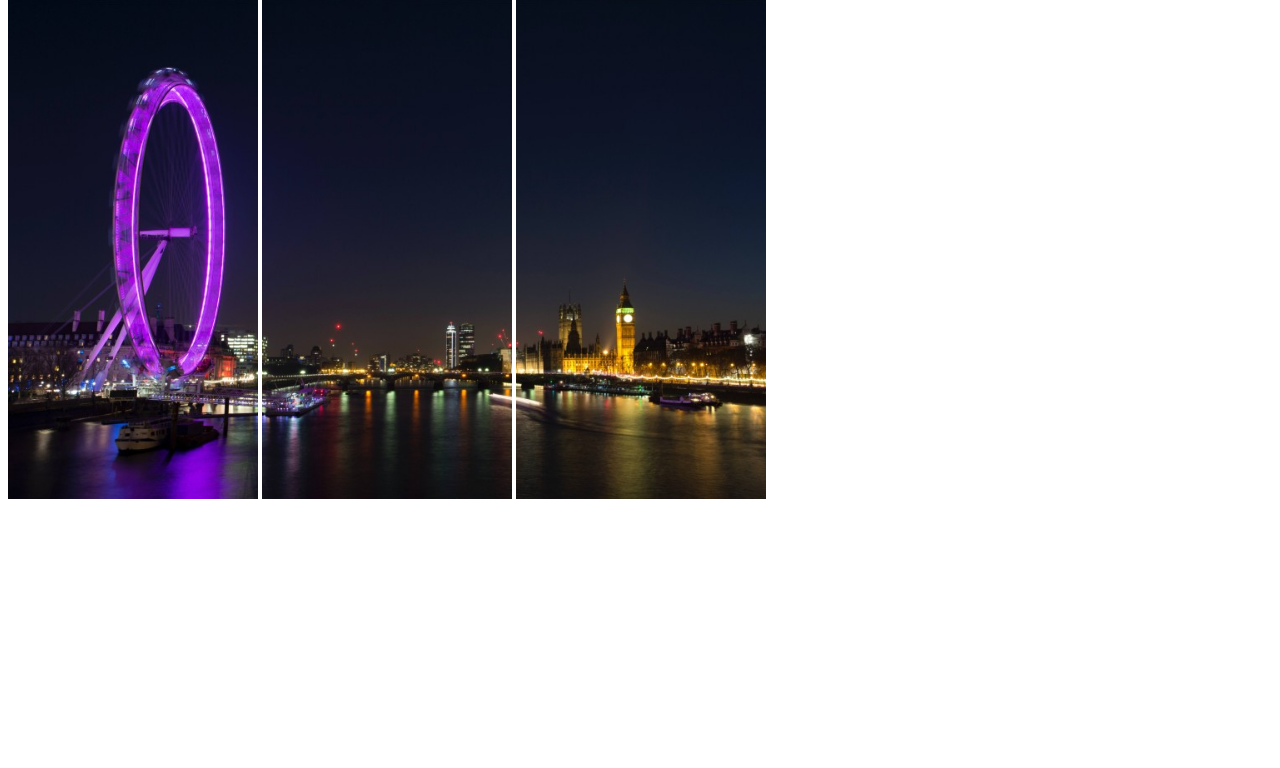
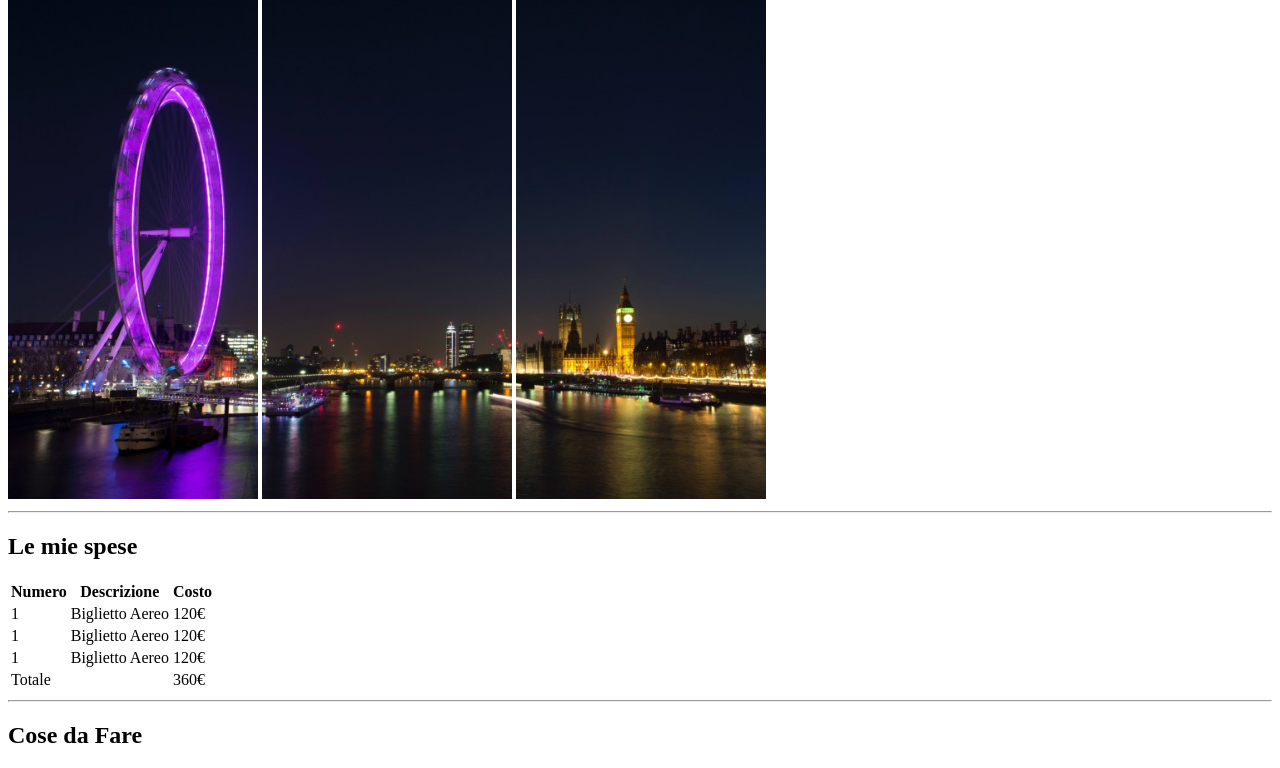
Before and after one commit to eltonanit/html-london-trip, a plain HTML site: page index.html in a window 1280 px wide. Shown: the part 68-836 px from the top of the page. Before the commit the page ends 800 px from the top, so only its background shows below. Drawn offline with Linux system fonts and the light colour scheme.

Commit message:
[UPD] Added table

```diff
--- a/index.html
+++ b/index.html
@@ -1,26 +1,71 @@
 <!DOCTYPE html>
 <html lang="en">
+
 <head>
     <meta charset="UTF-8">
     <meta name="viewport" content="width=device-width, initial-scale=1.0">
     <title>Viaggio a Londra</title>
 </head>
+
 <body>
     <!-- Sezione Header -->
     <header>
         <section>
-        <h1>Il Mio Viaggio a Londra</h1>
-        <img width="250px" src="./img/pexels-bill-emrich-230794-0.jpg" alt="London image 1">
-        <img width="250px" src="./img/pexels-bill-emrich-230794-1.jpg" alt="London image 2">
-        <img width="250px" src="./img/pexels-bill-emrich-230794-2.jpg" alt="London image 3">
+            <h1>Il Mio Viaggio a Londra</h1>
+            <img width="250px" src="./img/pexels-bill-emrich-230794-0.jpg" alt="London image 1">
+            <img width="250px" src="./img/pexels-bill-emrich-230794-1.jpg" alt="London image 2">
+            <img width="250px" src="./img/pexels-bill-emrich-230794-2.jpg" alt="London image 3">
         </section>
+        <hr>
 
     </header>
+    <!-- Sezione Main -->
+    <main>
+        <section>
+            <h2>Le mie spese</h2>
+            <table>
+                <thead>
+                    <tr>
+                        <th>Numero</th>
+                        <th>Descrizione</th>
+                        <th>Costo</th>
+                    </tr>
+                </thead>
+                <tr>
+                    <td>1</td>
+                    <td>Biglietto Aereo</td>
+                    <td>120&euro;</td>
+                </tr>
+                <tr>
+                    <td>1</td>
+                    <td>Biglietto Aereo</td>
+                    <td>120&euro;</td>
+                </tr>
+                <tr>
+                    <td>1</td>
+                    <td>Biglietto Aereo</td>
+                    <td>120&euro;</td>
+                </tr>
+                <tr>
+                    <td colspan="2">Totale</td>
 
-    <main>
-        <section></section>
+                    <td>360&euro;</td>
+                </tr>
+
+
+
+            </table>
+            <hr>
+            <h2>Cose da Fare</h2>
+
+        </section>
     </main>
+
+    <footer>
+
+    </footer>
 
 
 </body>
+
 </html>
```
